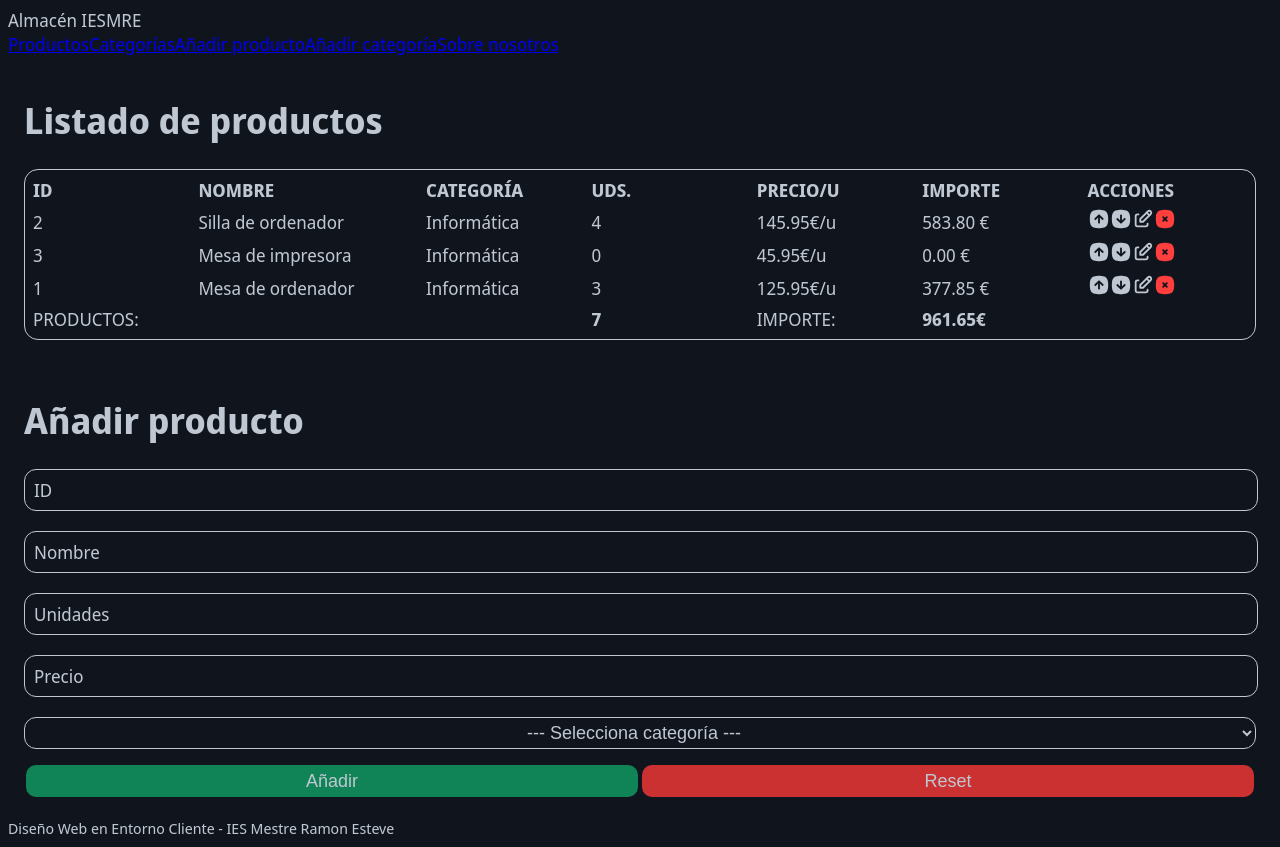
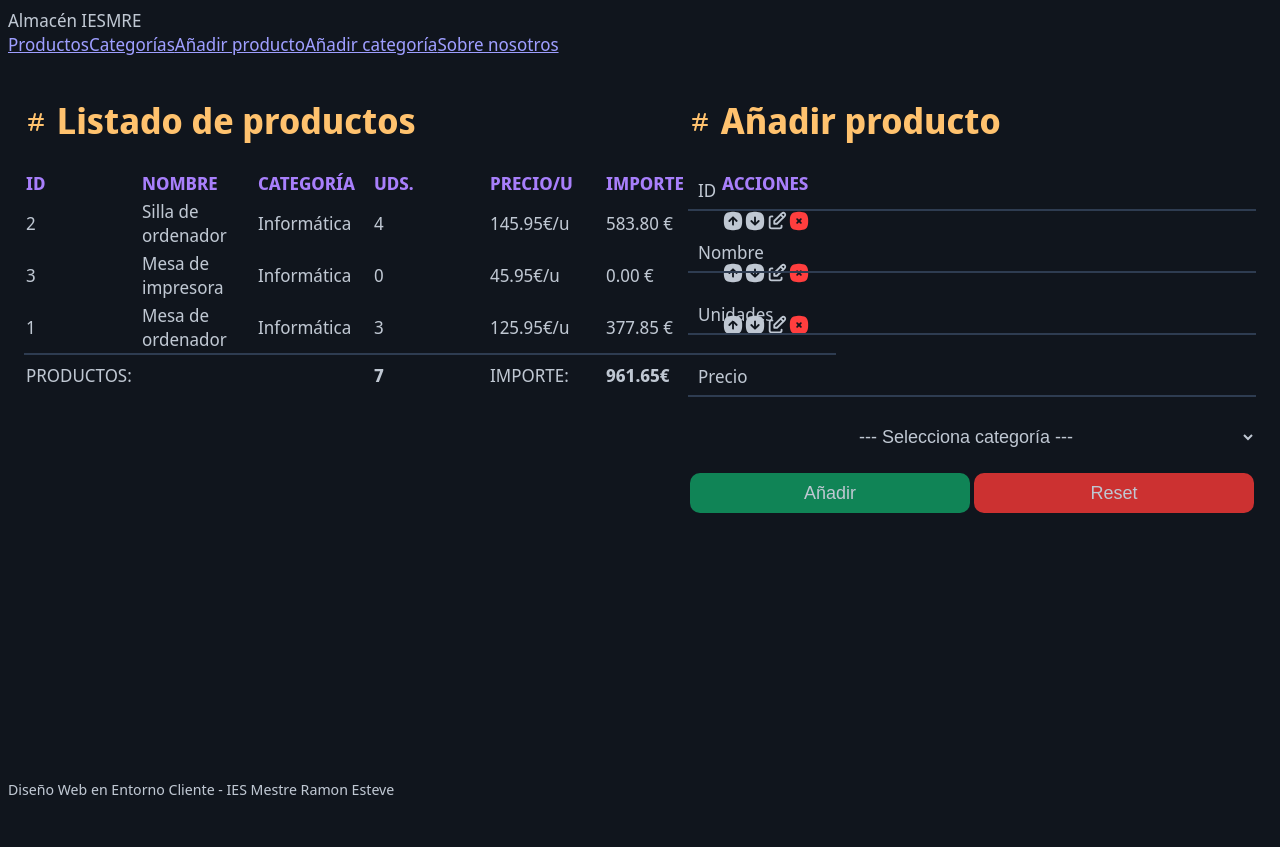
Before and after one commit to notDRKY/vue-final-project-dwc, a Vue app: page / in a window 1280 px wide. After the commit the page ends 808 px from the top, so only its background shows below. Built offline with nearby package versions, Linux system fonts and the light colour scheme.

Commit message:
new colors to styles added

```diff
--- a/src/App.vue
+++ b/src/App.vue
@@ -32,6 +32,10 @@ export default {
 <style>
 @import url('https://fonts.googleapis.com/css2?family=Noto+Sans+Display&display=swap');
 
+html {
+  color-scheme: dark;
+}
+
 body {
   color: #bfc7d2;
   background-color: #10151d;
@@ -39,19 +43,22 @@ body {
   font-size: 18px;
 }
 
+h1 {
+  color: #ffc26e;
+}
+
 #container {
   width: 100%;
-  height: 100%;
+  height: 90vh;
   display: flex;
   flex-wrap: wrap;
-
 }
 
 /* Table styles */
 
 .table_cont {
   padding: 1rem;
-  width: 100%;
+  width: 50%;
 }
 
 table {
@@ -59,14 +66,16 @@ table {
   width:100%;
   box-sizing: border-box;
   align-items: center;
-  border: 1.25px solid #bfc7d2;
+  border: 0 solid #bfc7d2;
   border-radius: 14px;
+  border-collapse: collapse;
   padding: 0.25rem;
 }
 
 table thead {
   text-transform: uppercase;
   font-weight: bold;
+  color: #a87ffb;
 }
 
 table td {
@@ -76,6 +85,11 @@ table td {
 
 table tr.total {
   text-transform: uppercase;
+}
+
+table tr.total td {
+  border-top: 2px solid #2e3c51;
+  padding-top: 0.5rem;
 }
 
 /* Form styles */
@@ -115,8 +129,10 @@ form .input-group input {
   min-width: 100%;
   color: #bfc7d2;
   background-color: transparent;
-  border: 1.25px solid #bfc7d2;
-  border-radius: 12px;
+  border-top: 0;
+  border-bottom: 2px solid #2e3c51;
+  border-left: 0;
+  border-right: 0;
   outline: none;
 }
 
@@ -131,13 +147,14 @@ form select {
   margin: 0;
   padding: 0;
   font-size: 18px;
-  height: 2rem;
+  height: 2.5rem;
   min-width: 100%;
   text-align: center;
   color: #bfc7d2;
   background-color: transparent;
-  border: 1.25px solid #bfc7d2;
+  border: 0px solid #bfc7d2;
   border-radius: 12px;
+  outline: none;
 }
 
 form select option {
@@ -154,7 +171,7 @@ form button {
   margin: 1rem 0.125rem 0.125rem 0.125rem;
   color: #bfc7d2;
   font-size: 18px;
-  min-height: 2rem;
+  min-height: 2.5rem;
   border-radius: 10px;
   border: 0.1rem transparent;
   cursor: pointer;
--- a/src/components/ProductForm.vue
+++ b/src/components/ProductForm.vue
@@ -1,7 +1,18 @@
 <template>
 	<form @submit.prevent="submitForm">
 		<div class="form_cont">
-			<h1>Añadir producto</h1>
+			<h1>
+				<svg xmlns="http://www.w3.org/2000/svg" class="icon icon-tabler icon-tabler-hash" width="24" height="24"
+					viewBox="0 0 24 24" stroke-width="2" stroke="currentColor" fill="none" stroke-linecap="round"
+					stroke-linejoin="round">
+					<path stroke="none" d="M0 0h24v24H0z" fill="none"></path>
+					<path d="M5 9l14 0"></path>
+					<path d="M5 15l14 0"></path>
+					<path d="M11 4l-4 16"></path>
+					<path d="M17 4l-4 16"></path>
+				</svg>
+				Añadir producto
+			</h1>
 			<!-- Aquí los inputs y botones del form -->
 
 			<div class="input-group">
--- a/src/components/ProductsTable.vue
+++ b/src/components/ProductsTable.vue
@@ -1,6 +1,17 @@
 <template>
   <div class="table_cont">
-    <h1>Listado de productos</h1>
+    <h1>
+      <svg xmlns="http://www.w3.org/2000/svg" class="icon icon-tabler icon-tabler-hash" width="24" height="24"
+        viewBox="0 0 24 24" stroke-width="2" stroke="currentColor" fill="none" stroke-linecap="round"
+        stroke-linejoin="round">
+        <path stroke="none" d="M0 0h24v24H0z" fill="none"></path>
+        <path d="M5 9l14 0"></path>
+        <path d="M5 15l14 0"></path>
+        <path d="M11 4l-4 16"></path>
+        <path d="M17 4l-4 16"></path>
+      </svg>
+      Listado de productos
+    </h1>
     <table v-if="products.length">
       <thead>
         <tr>
```
